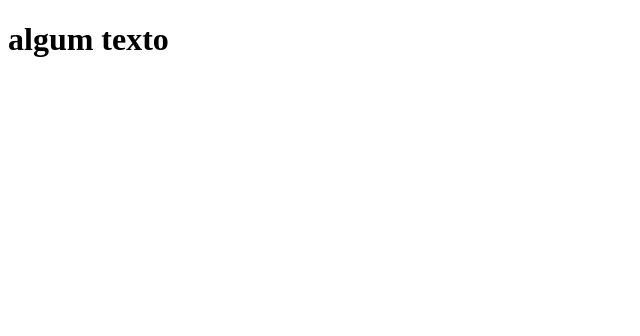
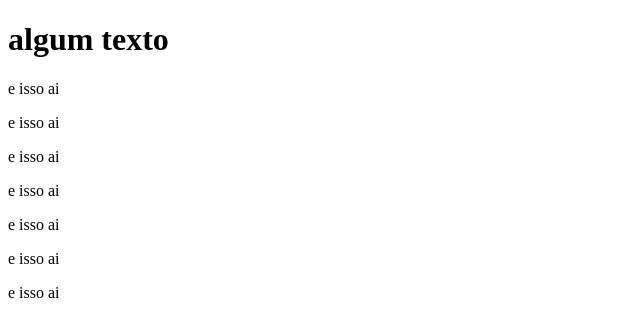
Before and after one commit to pedropezzuol/teste-git, a plain HTML site: page index.html in a window 1280 px wide. Shown: the whole page, without its empty margins (0-640 px from the left). Drawn offline with Linux system fonts and the light colour scheme.

Commit message:
adicionado paragrafos

```diff
--- a/index.html
+++ b/index.html
@@ -7,5 +7,12 @@
 </head>
 <body>
    <h1>algum texto</h1>
+   <p>e isso ai</p>
+   <p>e isso ai</p>
+   <p>e isso ai</p>
+   <p>e isso ai</p>
+   <p>e isso ai</p>
+   <p>e isso ai</p>
+   <p>e isso ai</p>
 </body>
 </html>
```
